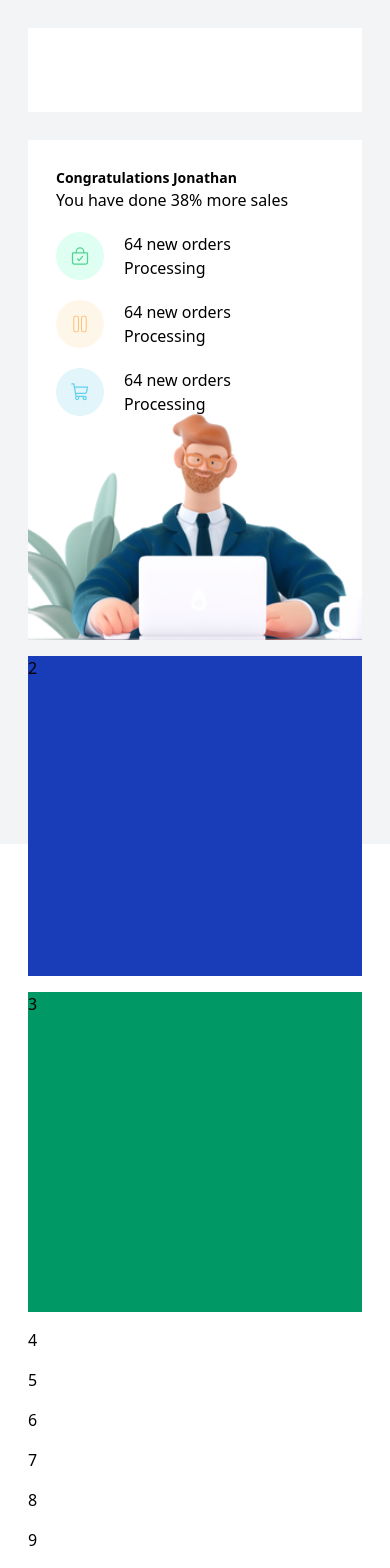
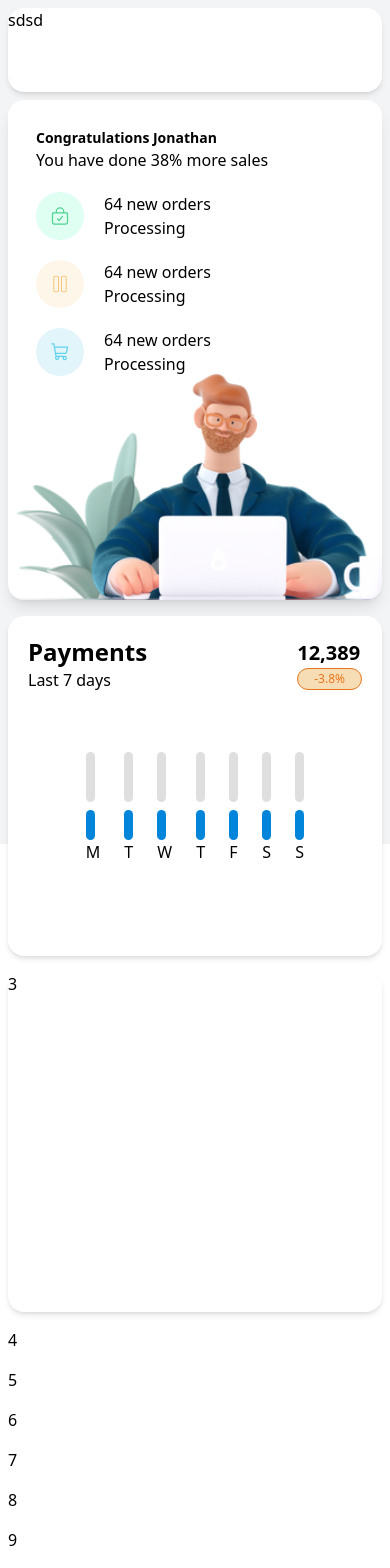
Before and after one commit to mukeshgeetha46/AdminDahboard, a React (Vite) app: page / in a window 390 px wide. Shown: the top 1568 px of the page. Built offline with nearby package versions, Linux system fonts and the light colour scheme.

Commit message:
new changes

```diff
--- a/src/layouts/MainLayout/index.jsx
+++ b/src/layouts/MainLayout/index.jsx
@@ -44,10 +44,10 @@ const MainLayout = () => {
 		</div>
 
     <div className='w-full lg:w-[80%]'>
-      <div className=' bg-white h-[10%] m-7'>
-
+      <div className='bg-white h-[10%] m-2 lg:m-7 sticky top-0 z-50 shadow rounded-2xl shadow-md'>
+  sdsd
     </div>
-    <div className='h-full lg:h-[82%] m-7'>
+    <div className='h-full lg:h-[82%] m-2 lg:m-7'>
 
     <Outlet />
 
--- a/src/pages/Home.jsx
+++ b/src/pages/Home.jsx
@@ -5,11 +5,33 @@ import { CiPause1 } from "react-icons/ci";
 import { PiShoppingCart } from "react-icons/pi";
 
 function Home() {
+
+  const productDetailsData = [
+  {
+    icon: <IoBagCheckOutline color="#53d290" />,
+    bgColor: "#dffff3",
+    title: "64 new orders",
+    subtitle: "Processing",
+  },
+  {
+    icon: <CiPause1 color="#f8b961" />,
+    bgColor: "#fff6ea",
+    title: "64 new orders",
+    subtitle: "Processing",
+  },
+  {
+    icon: <PiShoppingCart color="#63d2ee" />,
+    bgColor: "#e1f5fa",
+    title: "64 new orders",
+    subtitle: "Processing",
+  },
+];
+
   return (
     <div>
       <div class="grid grid-cols-1 sm:grid-cols-2 lg:grid-cols-4 gap-4">
  <div
-  className="bg-white h-[500px] sm:h-[340px] col-span-0 lg:col-span-2 bg-no-repeat bg-[length:400px_auto] bg-right-bottom"
+  className="bg-white h-[500px] sm:h-[340px] col-span-0 lg:col-span-2 bg-no-repeat bg-[length:400px_auto] bg-right-bottom rounded-2xl shadow-lg"
   style={{
     backgroundImage: `url(${divbackground})`,
   }}
@@ -24,44 +46,95 @@ function Home() {
   </div>
 
   <div className='div2'>
-    <div className='productDetails flex justify-start gap-5 mt-5'>
-      <div className="w-12 h-12 rounded-full bg-[#dffff3] flex items-center justify-center text-white text-xl">
-       <IoBagCheckOutline color='#53d290' />
-    </div>
-    <div>
-      <p>64 new orders</p>
-      <p>Processing</p>
-    </div>
-
-    </div>
-    <div className='productDetails flex justify-start gap-5 mt-5'>
-      <div className="w-12 h-12 rounded-full bg-[#fff6ea] flex items-center justify-center text-white text-xl">
-       <CiPause1 color='#f8b961' />
-    </div>
-    <div>
-      <p>64 new orders</p>
-      <p>Processing</p>
-    </div>
-
-    </div>
-    <div className='productDetails flex justify-start gap-5 mt-5'>
-      <div className="w-12 h-12 rounded-full bg-[#e1f5fa] flex items-center justify-center text-white text-xl">
-       <PiShoppingCart color='#63d2ee' />
-    </div>
-    <div>
-      <p>64 new orders</p>
-      <p>Processing</p>
-    </div>
-
-    </div>
+   {productDetailsData.map((item, index) => (
+        <div key={index} className="productDetails flex justify-start gap-5 mt-5">
+          <div
+            className="w-12 h-12 rounded-full flex items-center justify-center text-white text-xl"
+            style={{ backgroundColor: item.bgColor }}
+          >
+            {item.icon}
+          </div>
+          <div>
+            <p>{item.title}</p>
+            <p>{item.subtitle}</p>
+          </div>
+        </div>
+      ))}
   </div>
   </div>
 
 
 
  </div>
- <div className='bg-blue-800 h-[320px]'>2</div>
- <div className='bg-emerald-600 h-[320px]'>3</div>
+
+
+ <div className='bg-white  h-[340px] shadow-md rounded-2xl'>
+   <div className='flex justify-between items-center m-5'>
+    <div className='payments flex-col'>
+       <p className='text-2xl font-bold'>Payments</p>
+       <p>Last 7 days</p>
+    </div>
+    <div className='payments flex-col'>
+       <p className='text-[20px] font-bold'>12,389</p>
+     <p className="flex justify-center items-center pl-4 pr-4 pt-[1px] pb-[1px] text-[12px] bg-[#f7ddb6] rounded-2xl text-[#E7761B] border border-[#E7761B]">
+-3.8%
+</p>
+
+    </div>
+   </div>
+
+
+ <div className='flex justify-center items-center gap-6 mt-15'>
+       <div className=''>
+       <p className="bg-[#dfdfdf] w-[9px] h-[50px] rounded-2xl">&nbsp;</p>
+       <p className="bg-[#0085db] w-[9px] h-[30px] rounded-2xl mt-2">&nbsp;</p>
+       <p>M</p>
+
+      </div>
+       <div className=''>
+       <p className="bg-[#dfdfdf] w-[9px] h-[50px] rounded-2xl">&nbsp;</p>
+       <p className="bg-[#0085db] w-[9px] h-[30px] rounded-2xl mt-2">&nbsp;</p>
+       <p>T</p>
+
+      </div>
+       <div className=''>
+       <p className="bg-[#dfdfdf] w-[9px] h-[50px] rounded-2xl">&nbsp;</p>
+       <p className="bg-[#0085db] w-[9px] h-[30px] rounded-2xl mt-2">&nbsp;</p>
+       <p>W</p>
+
+      </div>
+       <div className=''>
+       <p className="bg-[#dfdfdf] w-[9px] h-[50px] rounded-2xl">&nbsp;</p>
+       <p className="bg-[#0085db] w-[9px] h-[30px] rounded-2xl mt-2">&nbsp;</p>
+       <p>T</p>
+
+      </div>
+       <div className=''>
+       <p className="bg-[#dfdfdf] w-[9px] h-[50px] rounded-2xl">&nbsp;</p>
+       <p className="bg-[#0085db] w-[9px] h-[30px] rounded-2xl mt-2">&nbsp;</p>
+       <p>F</p>
+
+      </div>
+       <div className=''>
+       <p className="bg-[#dfdfdf] w-[9px] h-[50px] rounded-2xl">&nbsp;</p>
+       <p className="bg-[#0085db] w-[9px] h-[30px] rounded-2xl mt-2">&nbsp;</p>
+       <p>S</p>
+
+      </div>
+       <div className=''>
+       <p className="bg-[#dfdfdf] w-[9px] h-[50px] rounded-2xl">&nbsp;</p>
+       <p className="bg-[#0085db] w-[9px] h-[30px] rounded-2xl mt-2">&nbsp;</p>
+       <p>S</p>
+
+      </div>
+  </div>
+
+ </div>
+
+
+
+
+ <div className='bg-white h-[340px] shadow-md rounded-2xl'>3</div>
  <div>4</div>
  <div>5</div>
  <div>6</div>
```
